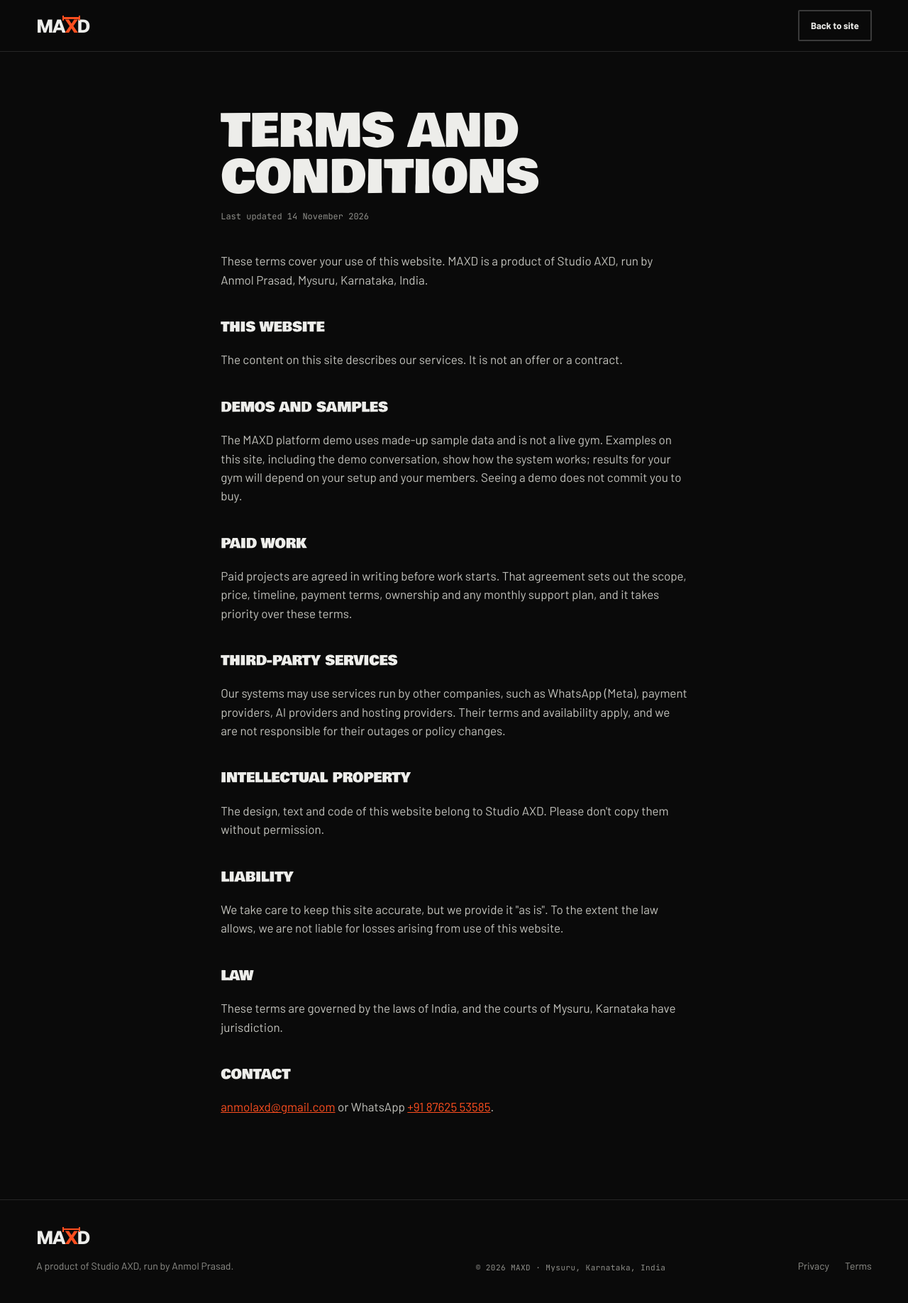
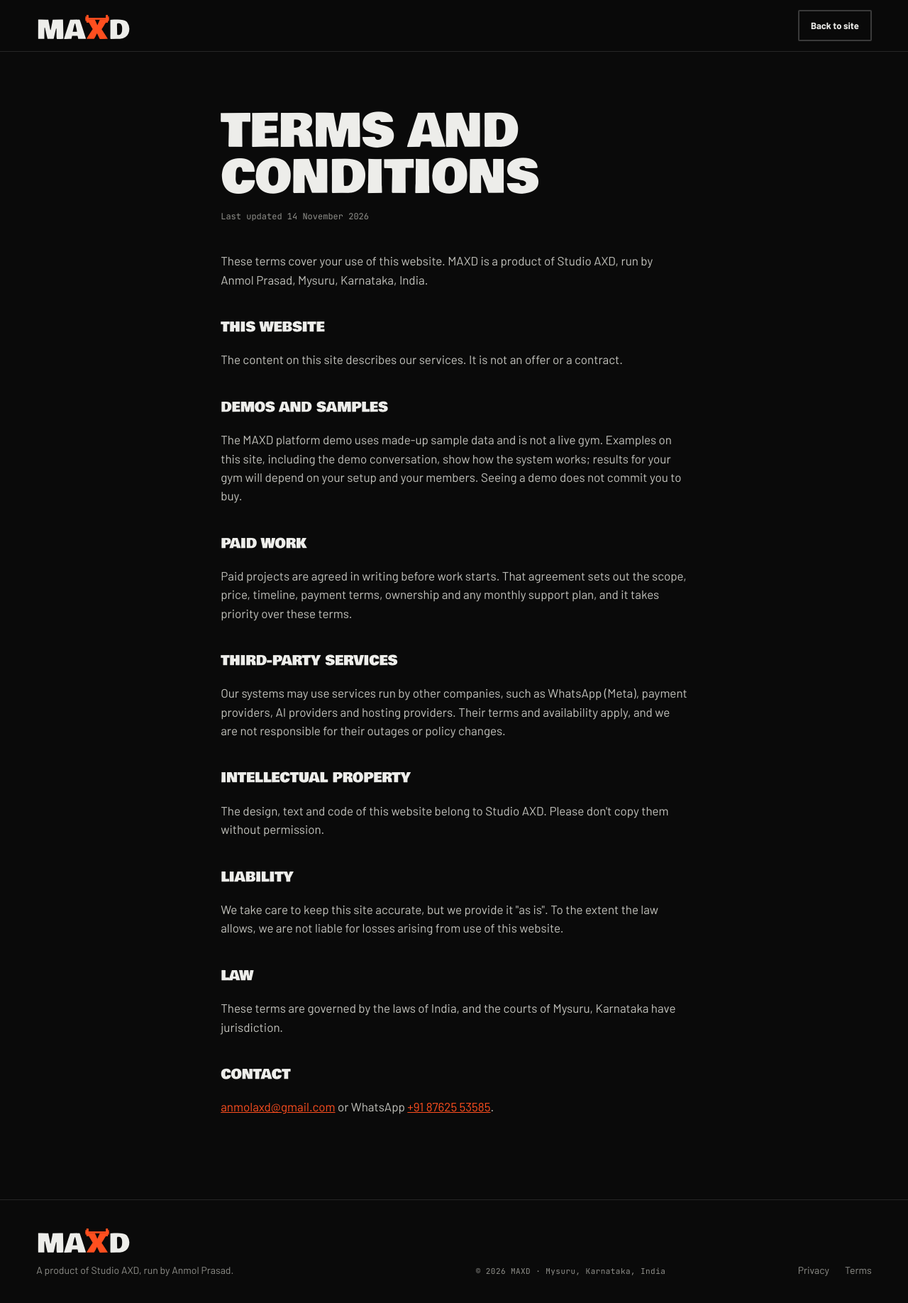
Before and after one commit to anmolaxd/maxd, a plain HTML site: page terms.html in a window 1280 px wide. Shown: the whole page at 71% size. Drawn offline with nearby package versions, Linux system fonts and the light colour scheme.

Commit message:
New MAXD logo: Bowlby One wordmark, loaded barbell on the X, as SVG
Co-Authored-By: Claude Opus 5.5 <noreply@anthropic.com>

```diff
--- a/styles.css
+++ b/styles.css
@@ -43,11 +43,7 @@ h1, h2, h3, .tabs button, .tc-count, .d-grid b, .log-row .n, .rule-list b { font
 .i { width: 18px; height: 18px; fill: none; stroke: currentColor; stroke-width: 2.2; stroke-linecap: square; }
 
 /* ---------- logo (shared with brand files) ---------- */
-.logo { font-family: "Geist", var(--display); font-weight: 800; letter-spacing: -.06em; line-height: 1; font-size: 26px; display: inline-flex; color: var(--text); }
-.x { position: relative; display: inline-block; color: var(--accent); }
-.bar { position: absolute; left: -.12em; right: -.175em; top: .01em; height: .1em; background: var(--accent); }
-.bar::before, .bar::after { content: ""; position: absolute; top: -.08em; width: .08em; height: .26em; background: var(--accent); }
-.bar::before { left: 0; } .bar::after { right: 0; }
+.logo { display: block; height: 34px; width: auto; }  /* brand/logo-dark.svg, built by brand/maxd/logo-gen.py */
 
 /* ---------- buttons: square, heavy ---------- */
 .btn { display: inline-flex; align-items: center; gap: 12px; background: var(--accent); color: #0a0a0a; font-weight: 700; letter-spacing: 0; text-decoration: none; padding: 17px 24px; border: 2px solid var(--accent); border-radius: 2px; font-size: 16px; transition: background .2s, color .2s; }
--- a/terms.html
+++ b/terms.html
@@ -12,12 +12,12 @@
 <meta name="twitter:card" content="summary_large_image">
 <link rel="preconnect" href="https://fonts.googleapis.com">
 <link rel="preconnect" href="https://fonts.gstatic.com" crossorigin>
-<link href="https://fonts.googleapis.com/css2?family=Bowlby+One&family=Barlow:ital,wght@0,400;0,500;0,600;0,700;1,400&family=JetBrains+Mono:wght@400;500&family=Geist:wght@800&display=swap" rel="stylesheet">
+<link href="https://fonts.googleapis.com/css2?family=Bowlby+One&family=Barlow:ital,wght@0,400;0,500;0,600;0,700;1,400&family=JetBrains+Mono:wght@400;500&display=swap" rel="stylesheet">
 <link rel="stylesheet" href="styles.css?v=5">
 </head>
 <body>
 <header class="nav">
-  <a class="brand" href="index.html" aria-label="MAXD home"><span class="logo">MA<span class="x"><span class="bar"></span>X</span>D</span></a>
+  <a class="brand" href="index.html" aria-label="MAXD home"><img class="logo" src="brand/logo-dark.svg" alt="MAXD" width="131" height="34"></a>
   <a class="btn btn-sm btn-line" href="index.html">Back to site</a>
 </header>
 <main class="legal">
@@ -51,7 +51,7 @@
   <p><a href="mailto:anmolaxd@gmail.com">anmolaxd@gmail.com</a> or WhatsApp <a href="https://wa.me/918762553585">+91 87625 53585</a>.</p>
 </main>
 <footer class="footer">
-  <div class="f-brand"><span class="logo">MA<span class="x"><span class="bar"></span>X</span>D</span><p>A product of Studio AXD, run by Anmol Prasad.</p></div>
+  <div class="f-brand"><img class="logo" src="brand/logo-dark.svg" alt="MAXD" width="131" height="34"><p>A product of Studio AXD, run by Anmol Prasad.</p></div>
   <p class="mono-note">© 2026 MAXD · Mysuru, Karnataka, India</p>
   <nav aria-label="Legal"><a href="privacy.html">Privacy</a><a href="terms.html">Terms</a></nav>
 </footer>
```
Also changed, not shown: index.html (+3 -3 lines), privacy.html (+3 -3 lines), brand/apple-touch-icon.png, brand/favicon-32.png, brand/icon-512.png, brand/icon.svg (added), brand/logo-dark.png, brand/logo-dark.svg (added), brand/logo-light.png, brand/logo-light.svg (added), brand/og.png.
